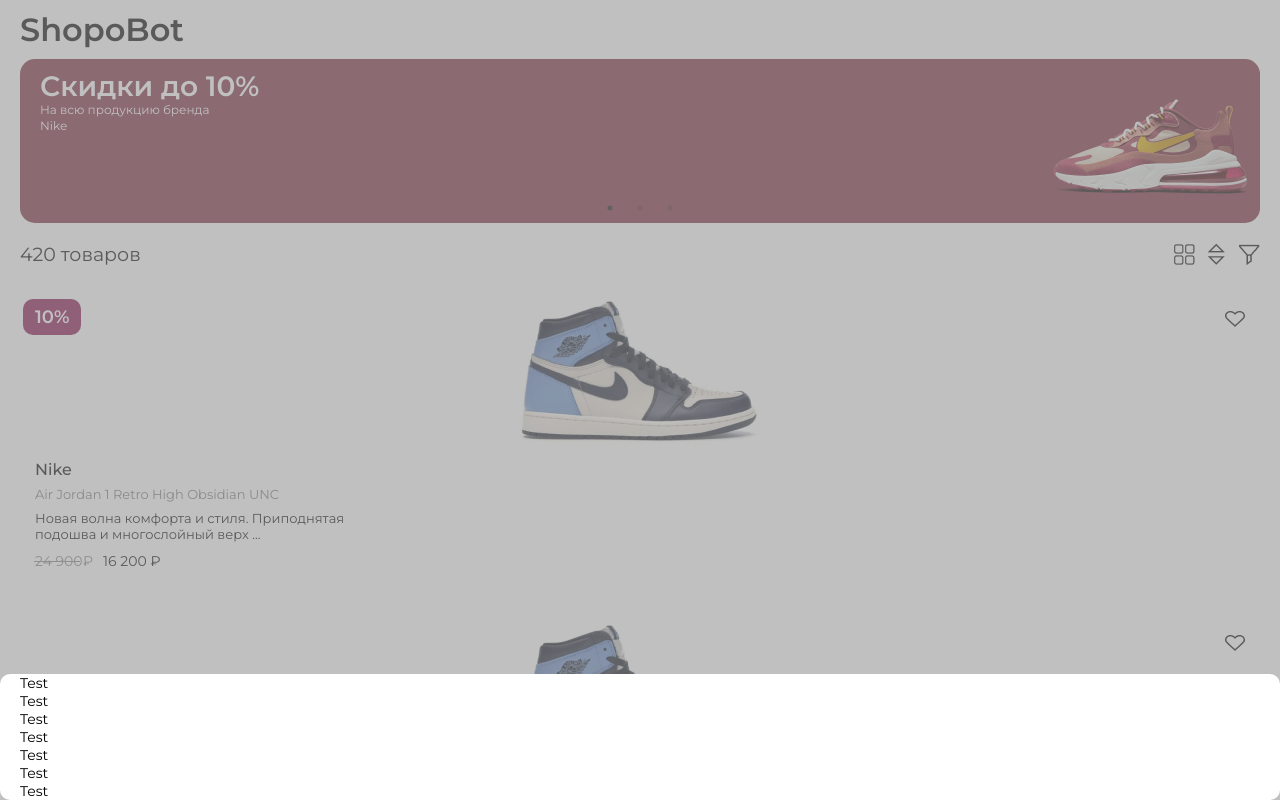
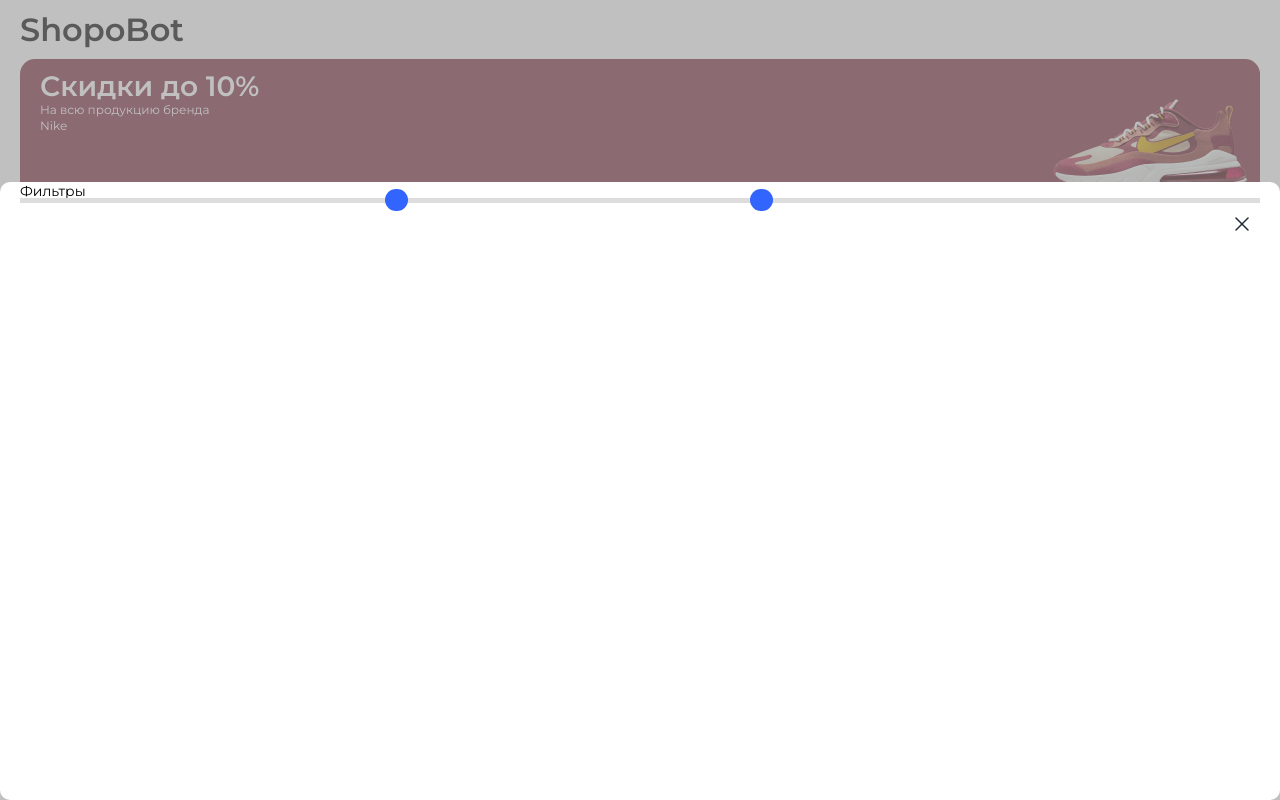
Before and after one commit to Redwi-v/web_bot, a React (Create React App) app: page / in a window 1280 px wide. Both pictures are taken after a click on the button 1249 px from the left and 254 px from the top of the page. Built offline with nearby package versions, Linux system fonts and the light colour scheme.

Commit message:
working on filters_v1

```diff
--- a/src/Components/Filters/Filters.jsx
+++ b/src/Components/Filters/Filters.jsx
@@ -1,40 +1,53 @@
+import { useState } from 'react';
 import style from './filters.module.scss';
-import sort from '../../assets/icons/arrows.png';
-import filters from '../../assets/icons/filter.png';
-import listTipe from '../../assets/icons/listTipe.png';
 
-const Filters = props => {
-	const { ProductsCount = 420, changeGirdMode, filtersAction } = props;
+const Filtes = props => {
+	const [rangeState, setRangeState] = useState({
+		ranage: 1,
+		valueMin: 30,
+		valueMax: 60,
+	});
+	const { valueMin, valueMax } = rangeState;
+
+	const changeRange = (e, valueName) => {
+		const value = e.target.valueAsNumber;
+		setRangeState({ ...rangeState, [valueName]: value });
+	};
 
 	return (
 		<div className={style.filters}>
-			<div className={style.ProductsCount}>
-				<span>{ProductsCount}</span> товаров
+			<div className={style.title}>Фильтры</div>
+
+			{/* <input className={style.ranage} max='100' min='0' step='1' type='range' onChange={range} /> */}
+
+			<div className={style.range}>
+				<div className={style.ranage_track}>
+					<input
+						type='range'
+						value={valueMin}
+						onChange={e => {
+							changeRange(e, 'valueMin');
+						}}
+						className={style.ranage_min}
+						min='0'
+						max='100'
+						step='1'
+					/>
+					<input
+						type='range'
+						value={valueMax}
+						onChange={e => {
+							changeRange(e, 'valueMax');
+						}}
+						className={style.ranage_max}
+						min='0'
+						max='100'
+						step='1'
+					/>
+				</div>
 			</div>
-
-			<ul className={style.actions}>
-				<li className={style.action_item}>
-					<button
-						//remove later
-						onClick={changeGirdMode}
-						//----
-						className={style.action}>
-						<img src={listTipe} alt='list tipe btn' />
-					</button>
-				</li>
-				<li className={style.action_item}>
-					<button className={style.action}>
-						<img src={sort} alt=' btn' />
-					</button>
-				</li>
-				<li className={style.action_item}>
-					<button onClick={filtersAction} className={style.action}>
-						<img src={filters} alt=' btn' />
-					</button>
-				</li>
-			</ul>
 		</div>
 	);
 };
 
-export default Filters;
+export default Filtes;
--- a/src/Components/Filters/filters.module.scss
+++ b/src/Components/Filters/filters.module.scss
@@ -1,23 +1,81 @@
 .filters {
-	display: flex;
-	justify-content: space-between;
-	align-items: center;
-	margin-top: 20px;
-	.ProductsCount {
-		font-size: 19px;
-		span {
+	margin-bottom: 600px;
+
+	.range {
+		position: relative;
+	}
+
+	.ranage_track {
+		position: absolute;
+		margin: auto;
+		width: 100%;
+		height: 5px;
+		background-color: #ddd;
+		top: 0;
+		bottom: 0;
+
+		.ranage_min {
+		}
+
+		.ranage_max {
+		}
+
+		.ranage_min,
+		.ranage_max {
+			appearance: none;
+			width: 100%;
+			outline: none;
+			position: absolute;
+			margin: auto;
+			top: 0;
+			bottom: 0;
+			background-color: transparent;
+			pointer-events: none;
+		}
+
+		input[type='range']::-webkit-slider-runnable-track {
+			-webkit-appearance: none;
+			height: 5px;
+		}
+		input[type='range']::-moz-range-track {
+			-moz-appearance: none;
+			height: 5px;
+		}
+		input[type='range']::-ms-track {
+			appearance: none;
+			height: 5px;
+		}
+		input[type='range']::-webkit-slider-thumb {
+			-webkit-appearance: none;
+			height: 1.7em;
+			width: 1.7em;
+			background-color: #3264fe;
+			cursor: pointer;
+			margin-top: -9px;
+			pointer-events: auto;
+			border-radius: 50%;
+		}
+		input[type='range']::-moz-range-thumb {
+			-webkit-appearance: none;
+			height: 1.7em;
+			width: 1.7em;
+			cursor: pointer;
+			border-radius: 50%;
+			background-color: #3264fe;
+			pointer-events: auto;
+		}
+		input[type='range']::-ms-thumb {
+			appearance: none;
+			height: 1.7em;
+			width: 1.7em;
+			cursor: pointer;
+			border-radius: 50%;
+			background-color: #3264fe;
+			pointer-events: auto;
+		}
+		input[type='range']:active::-webkit-slider-thumb {
+			background-color: #ffffff;
+			border: 3px solid #3264fe;
 		}
 	}
-
-	.actions {
-		display: flex;
-		align-items: center;
-	}
-	.action_item {
-		&:not(:first-child) {
-			margin-left: 10px;
-		}
-	}
-	.action {
-	}
 }
--- /dev/null
+++ b/src/Components/FiltersMenu/FiltersMenu.jsx
@@ -0,0 +1,40 @@
+import style from './filtersMenu.module.scss';
+import sort from '../../assets/icons/arrows.png';
+import filters from '../../assets/icons/filter.png';
+import listTipe from '../../assets/icons/listTipe.png';
+
+const FiltersMenu = props => {
+	const { ProductsCount = 420, changeGirdMode, filtersAction } = props;
+
+	return (
+		<div className={style.filters}>
+			<div className={style.ProductsCount}>
+				<span>{ProductsCount}</span> товаров
+			</div>
+
+			<ul className={style.actions}>
+				<li className={style.action_item}>
+					<button
+						//remove later
+						onClick={changeGirdMode}
+						//----
+						className={style.action}>
+						<img src={listTipe} alt='list tipe btn' />
+					</button>
+				</li>
+				<li className={style.action_item}>
+					<button className={style.action}>
+						<img src={sort} alt=' btn' />
+					</button>
+				</li>
+				<li className={style.action_item}>
+					<button onClick={filtersAction} className={style.action}>
+						<img src={filters} alt=' btn' />
+					</button>
+				</li>
+			</ul>
+		</div>
+	);
+};
+
+export default FiltersMenu;
--- /dev/null
+++ b/src/Components/FiltersMenu/filtersMenu.module.scss
@@ -0,0 +1,23 @@
+.filters {
+	display: flex;
+	justify-content: space-between;
+	align-items: center;
+	margin-top: 20px;
+	.ProductsCount {
+		font-size: 19px;
+		span {
+		}
+	}
+
+	.actions {
+		display: flex;
+		align-items: center;
+	}
+	.action_item {
+		&:not(:first-child) {
+			margin-left: 10px;
+		}
+	}
+	.action {
+	}
+}
--- a/src/Components/PoopUp/PoopUp.jsx
+++ b/src/Components/PoopUp/PoopUp.jsx
@@ -1,4 +1,6 @@
 import style from './poopup.module.scss';
+
+import crossIcon from '../../assets/icons/x.svg';
 
 const PoopUp = porps => {
 	const { isOpen, closePoopUp } = porps;
@@ -6,9 +8,15 @@
 	const closeBtnID = 'closeBTN';
 
 	if (!isOpen) return;
+
 	return (
 		<div onClick={closePoopUp} className={style.poopUp} id={closeBtnID}>
-			<div className={`${style.window} container`}>{porps.element}</div>
+			<div className={`${style.window} container`}>
+				<button className={style.cross}>
+					<img src={crossIcon} alt='cross' id={closeBtnID} />
+				</button>
+				{porps.element}
+			</div>
 		</div>
 	);
 };
--- a/src/Components/PoopUp/poopup.module.scss
+++ b/src/Components/PoopUp/poopup.module.scss
@@ -1,16 +1,24 @@
 .poopUp {
 	position: fixed;
+	display: flex;
+	align-items: flex-end;
 	background-color: rgba(#979797, 0.6);
 	width: 100%;
 	height: 100%;
 	top: 0;
 	left: 0;
 	z-index: 100;
+
 	.window {
-		position: absolute;
+		position: relative;
 		background-color: #fff;
 		width: 100%;
-		bottom: 0;
 		border-radius: 10px;
 	}
+
+	.cross {
+		position: absolute;
+		right: 26px;
+		top: 30px;
+	}
 }
--- a/src/Pages/Main/Main.jsx
+++ b/src/Pages/Main/Main.jsx
@@ -1,28 +1,15 @@
 import style from './main.module.scss';
 
 import Slider from '../../Components/Slider/Slider';
-import Filters from '../../Components/Filters/Filters';
+import Filters from '../../Components/FiltersMenu/FiltersMenu';
 import ProductsList from '../../Components/ProductsList/ProductsLIst';
-
-const Test = () => {
-	return (
-		<ul>
-			<li>Test</li>
-			<li>Test</li>
-			<li>Test</li>
-			<li>Test</li>
-			<li>Test</li>
-			<li>Test</li>
-			<li>Test</li>
-		</ul>
-	);
-};
+import Filtes from '../../Components/Filters/Filters';
 
 const Main = porps => {
 	const { products, changeGirdMode, girdMode, open_closePoopUp } = porps;
 
 	const openPoopUp = () => {
-		open_closePoopUp(<Test />);
+		open_closePoopUp(<Filtes />);
 	};
 
 	return (
```
Also changed, not shown: src/assets/icons/x.svg (added).
